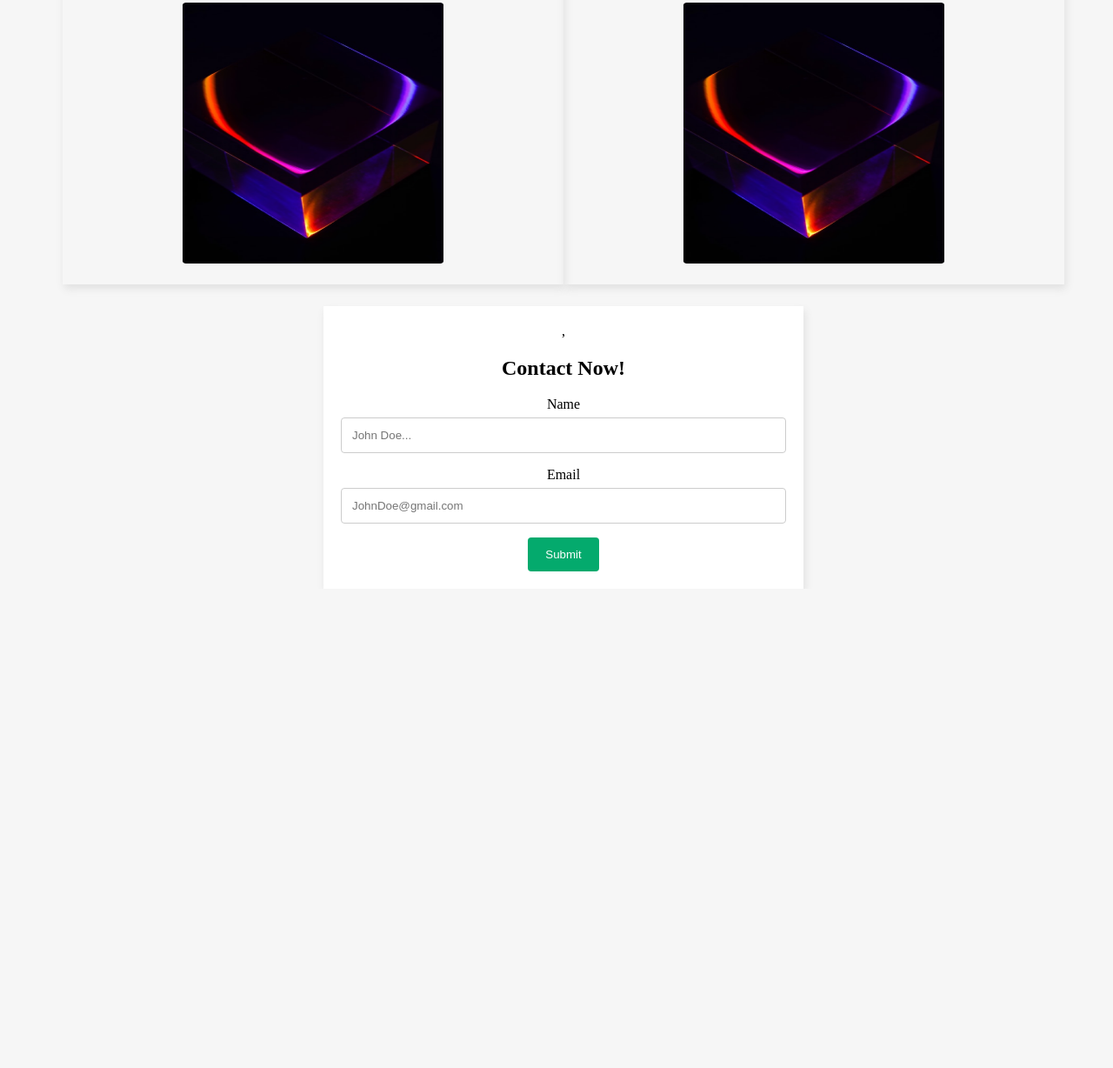
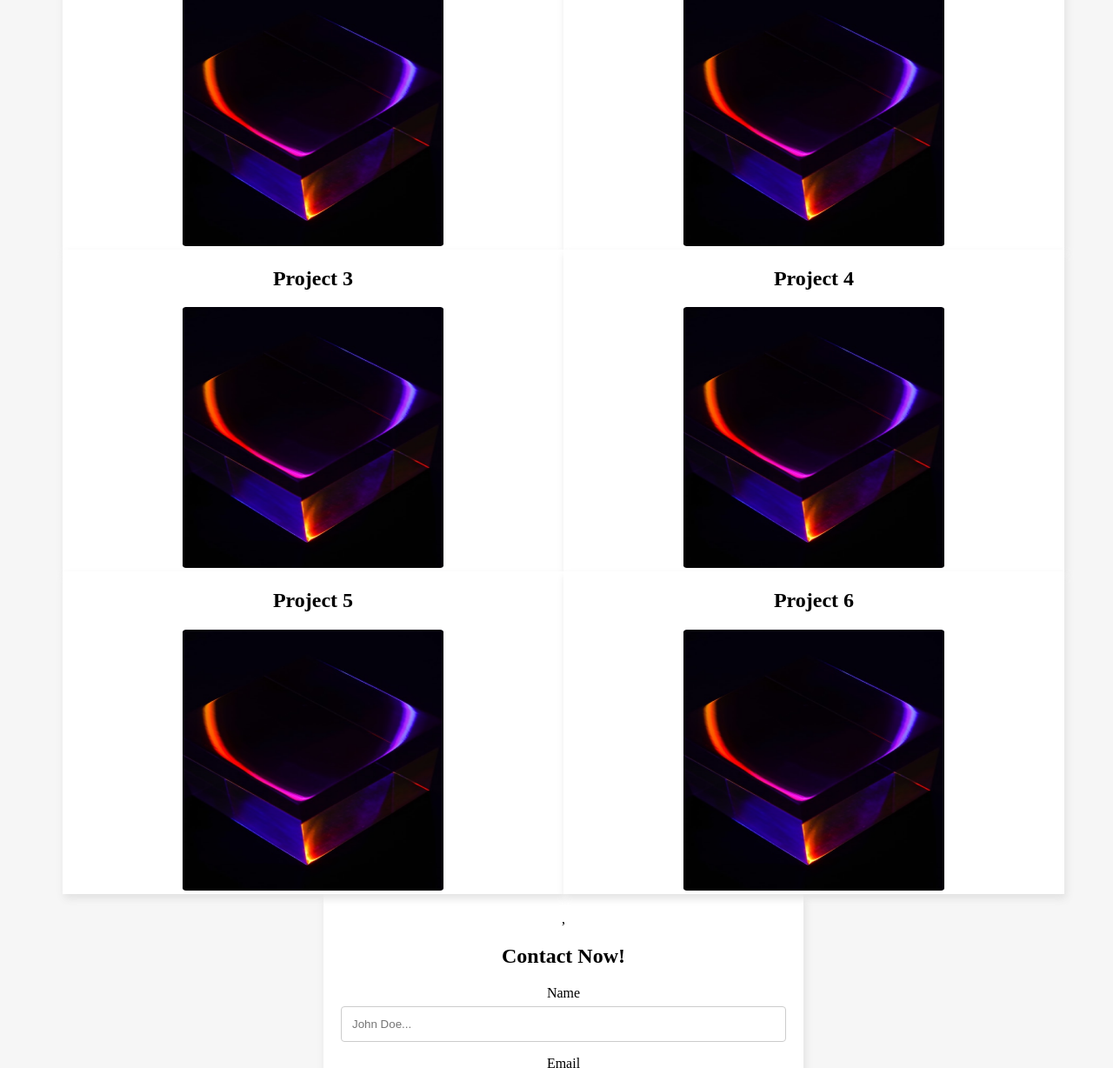
Before and after one commit to HarrisonLAN/PortfolioV2, a plain HTML site: page index.html in a window 1280 px wide. Shown: the part 1344-2572 px from the top of the page at 87% size. Before the commit the page ends 2021 px from the top, so only its background shows below. Drawn offline with Linux system fonts and the light colour scheme.

Commit message:
learning basic css for design

```diff
--- a/css/styles.css
+++ b/css/styles.css
@@ -25,23 +25,29 @@ a{
     flex: 1 1 0%;
 }
 .project-item{
-    padding: 20px;
     box-shadow: 2px 5px 9px #e1e1e1;
-    flex: 1 1 0%;
+    flex: 1 10%;
+    background-color: white;
 }
+
+.project-container {
+    margin: auto;
+    width: 90%;
+    display: flex;
+    flex-wrap: wrap;
+    text-align: center;
+  }
+  .project-container>* {
+      flex: 0 0 50%;
+  }
+
 .socialList{
     border-bottom: 1px #e1e1e1 solid;
     border-top: 1px #e1e1e1 solid;
     background-color: white;
     display: flex;
 }
-.project-container{
-    margin: auto;
-    width: 90%;
-    text-align: center;
-    display: flex;
-    padding-bottom: 25px;
-}
+
 li{
     list-style-type: none;
 }
--- a/index.html
+++ b/index.html
@@ -4,6 +4,7 @@
 <head>
   <meta charset="utf-8">
   <meta name="viewport" content="width=device-width, initial-scale=1">
+  <link rel="shortcut icon" type="image/x-icon" href="images/favicon.ico"/>
 
   <title>Robert Harrison</title>
   <meta name="description" content="A simple Portfolio.">
@@ -76,6 +77,7 @@
           </a>
         </li>
       </ul>
+
         <div class="project-container">
         <div class="project-item">
           <h2> Project 1</h2>
@@ -85,6 +87,22 @@
           <h2> Project 2</h2>
           <img src="img/temp2.png" height="300" width="300"/>
 
+        </div>
+        <div class="project-item">
+          <h2> Project 3</h2>
+          <img src="img/temp2.png" height="300" width="300" />
+        </div>
+        <div class="project-item">
+          <h2> Project 4</h2>
+          <img src="img/temp2.png" height="300" width="300" />
+        </div>
+        <div class="project-item">
+          <h2> Project 5</h2>
+          <img src="img/temp2.png" height="300" width="300" />
+        </div>
+        <div class="project-item">
+          <h2> Project 6</h2>
+          <img src="img/temp2.png" height="300" width="300" />
         </div>
         </div>
         <div class="container">
```
